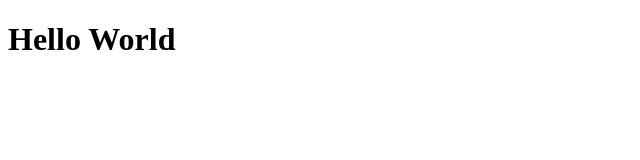
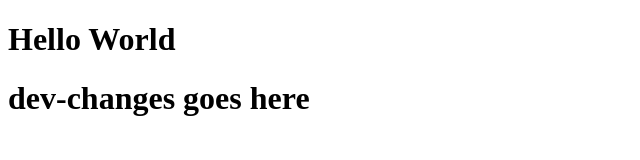
Before and after one commit to KENJAYGRAVE/IT24A_Grave, a plain HTML site: page index.html in a window 1280 px wide. Shown: the whole page, without its empty margins (0-640 px from the left). Drawn offline with Linux system fonts and the light colour scheme.

Commit message:
Initial Commit with Index.html

```diff
--- a/index.html
+++ b/index.html
@@ -8,5 +8,7 @@
 <body>
     <h1>Hello World</h1>
 
+   <h1>dev-changes goes here</h1>
+
 </body>
 </html>
```
